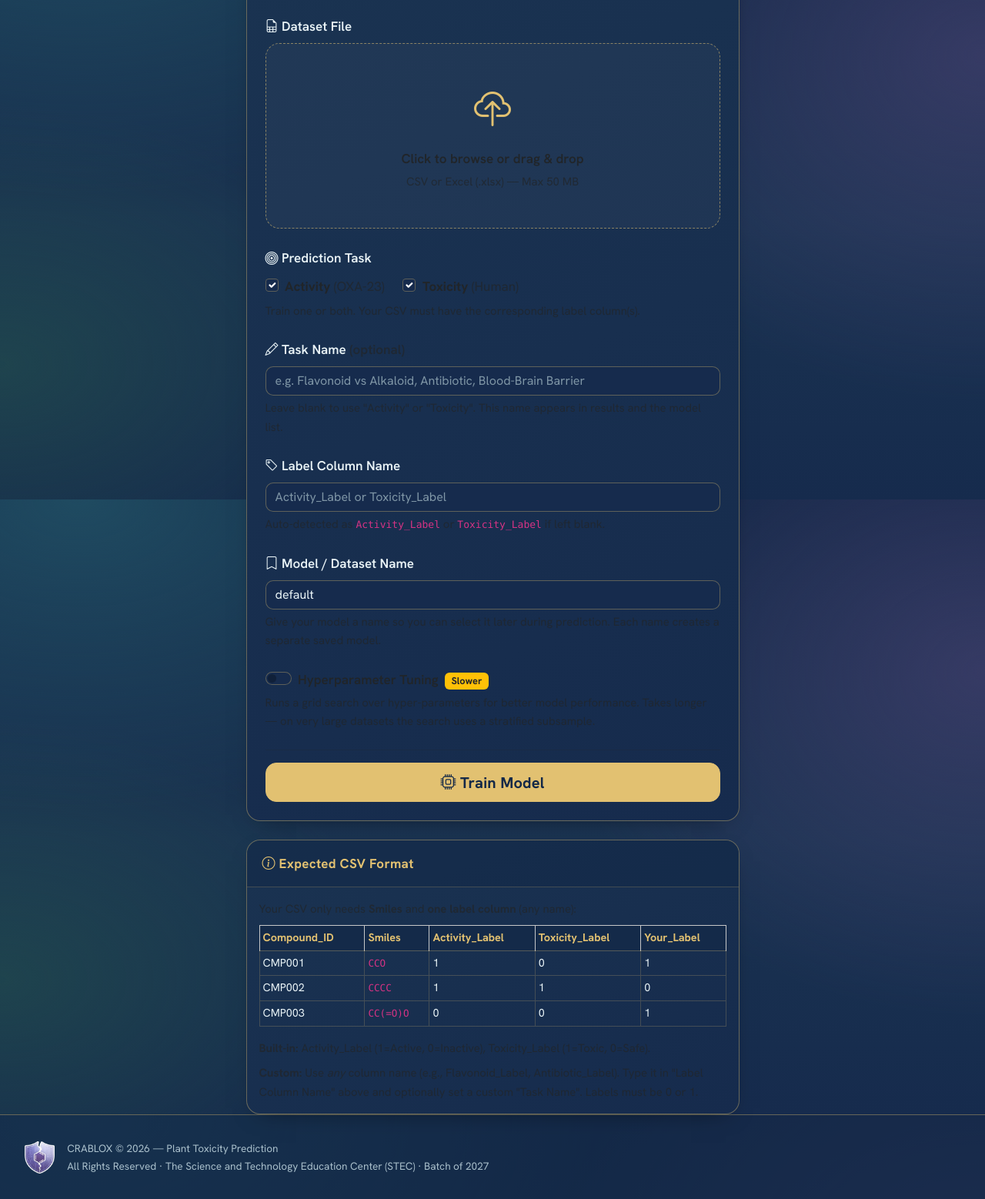
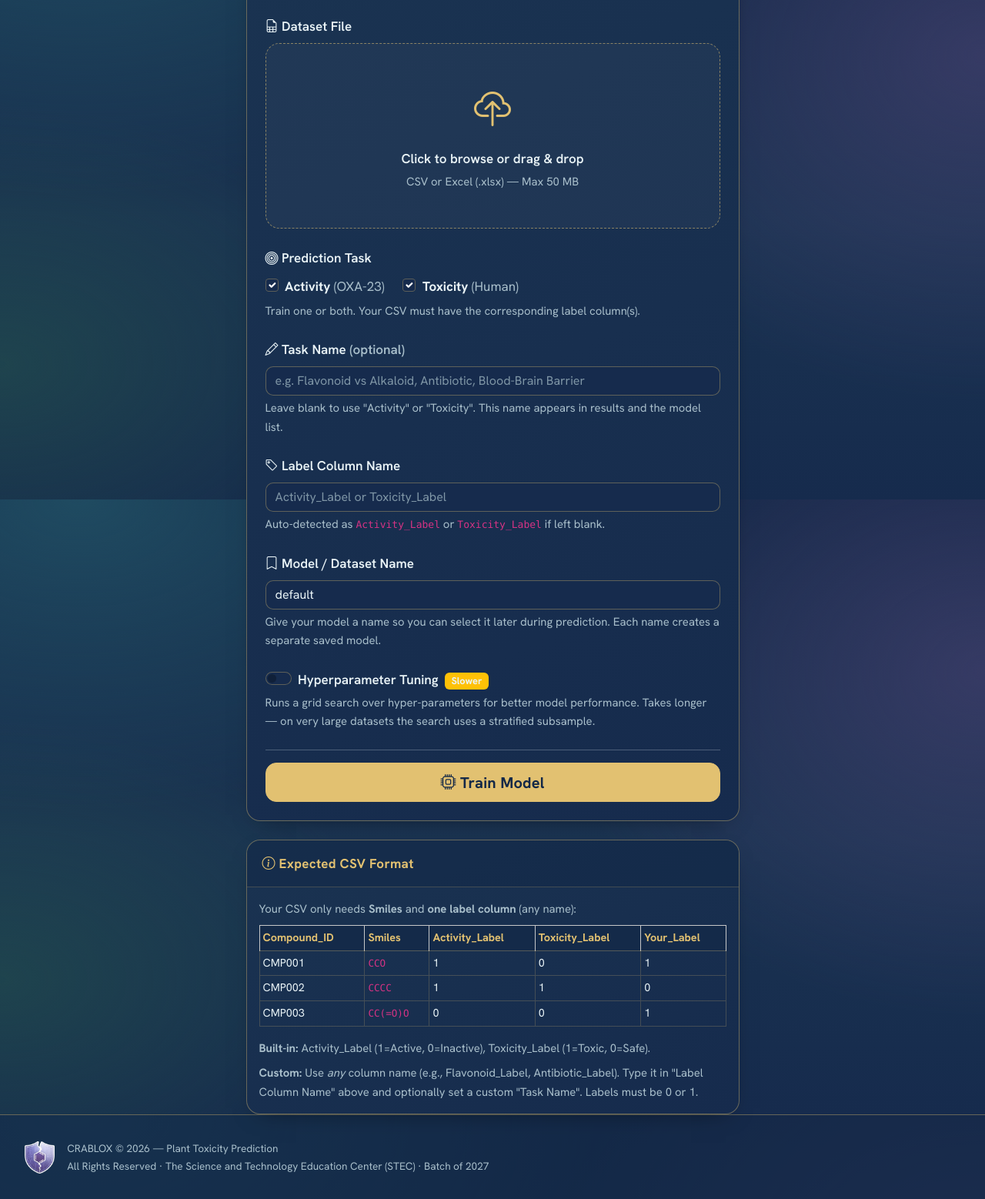
Before and after one commit to janchel/botanicaltox, a Flask app: page /train in a window 1280 px wide. Shown: the part 151-1709 px from the top of the page at 77% size. Run offline with Flask 3, Linux system fonts and the light colour scheme; a user stored in the database is signed in; data comes from the database, SQL or seed files in the repository; parts of the project's set-up code (start-up, migrations or seed data) failed here and were passed over; some libraries are stand-ins or nearby versions; some web fonts are replaced.

Commit message:
fix(theme): make logged-in page text readable on the dark background

```diff
--- a/static/css/theme-crablox.css
+++ b/static/css/theme-crablox.css
@@ -62,7 +62,72 @@ body.theme-crablox {
         radial-gradient(46rem 30rem at 0 78%, rgba(40, 98, 76, .4), transparent 70%),
         linear-gradient(180deg, #132847, #1a3351 55%, #162b4d);
     background-attachment: fixed;
+
+    /* Bootstrap 5 component colors — without these, cards/tables/modals
+       inherit Bootstrap's dark #212529 text and disappear on this navy bg. */
+    --bs-body-color: var(--ink);
+    --bs-body-bg: var(--navy);
+    --bs-secondary-color: var(--mut);
+    --bs-tertiary-color: rgba(234, 244, 247, .72);
+    --bs-emphasis-color: #ffffff;
+    --bs-heading-color: var(--ink);
+    --bs-link-color: var(--mint);
+    --bs-link-color-rgb: 111, 240, 224;
+    --bs-link-hover-color: var(--gold);
+    --bs-link-hover-color-rgb: 226, 193, 113;
+    --bs-card-color: var(--ink);
+    --bs-card-cap-color: var(--gold);
+    --bs-modal-color: var(--ink);
+    --bs-modal-bg: var(--navy2);
+    --bs-dropdown-color: var(--ink);
+    --bs-dropdown-link-color: var(--ink);
+    --bs-dropdown-link-hover-color: var(--ink);
+    --bs-list-group-color: var(--ink);
+    --bs-list-group-bg: transparent;
+    --bs-breadcrumb-divider-color: var(--mut);
+    --bs-breadcrumb-item-active-color: var(--mut);
+    --bs-nav-link-color: var(--mut);
+    --bs-nav-link-hover-color: var(--ink);
+    --bs-accordion-color: var(--ink);
+    --bs-accordion-bg: var(--navy2);
+    --bs-accordion-button-color: var(--ink);
+    --bs-accordion-button-bg: var(--navy2);
+    --bs-accordion-active-color: var(--gold);
+    --bs-accordion-active-bg: #162b4d;
 }
+
+/* Components that don't read the variables above (or are overridden by
+   Bootstrap's own dark defaults) get explicit light foregrounds. */
+body.theme-crablox .card,
+body.theme-crablox .card-title,
+body.theme-crablox .card-text,
+body.theme-crablox .list-group-item,
+body.theme-crablox .accordion-button,
+body.theme-crablox .accordion-body,
+body.theme-crablox .breadcrumb,
+body.theme-crablox .nav-tabs .nav-link,
+body.theme-crablox .nav-pills .nav-link,
+body.theme-crablox .input-group-text,
+body.theme-crablox .form-check-label {
+    color: var(--ink);
+}
+body.theme-crablox .text-muted,
+body.theme-crablox .text-secondary { color: var(--mut) !important; }
+body.theme-crablox .text-dark,
+body.theme-crablox .text-black,
+body.theme-crablox .text-body { color: var(--ink) !important; }
+body.theme-crablox .text-success { color: #8fe3bd !important; }
+body.theme-crablox .text-danger { color: #f0a79d !important; }
+body.theme-crablox .text-warning { color: var(--gold) !important; }
+body.theme-crablox .text-info { color: var(--mint) !important; }
+body.theme-crablox .text-primary { color: #f0d58e !important; }
+body.theme-crablox .text-light { color: #ffffff !important; }
+body.theme-crablox .breadcrumb-item.active { color: var(--mut); }
+body.theme-crablox .input-group-text {
+    background: #162b4d;
+    border: 1.5px solid rgba(226, 193, 113, .35);
+}
+body.theme-crablox .btn-close { filter: invert(1) grayscale(1) brightness(1.6); }
 
 body.theme-crablox h1,
 body.theme-crablox h2,
--- a/templates/base.html
+++ b/templates/base.html
@@ -14,8 +14,8 @@
          Logged-in users get their saved theme rendered server-side
          (no flash of wrong theme); visitors fall back to localStorage. -->
     {% set initial = current_user.theme if current_user.is_authenticated and current_user.theme in ('botanical', 'mintjulep', 'clinical', 'crablox') else 'crablox' %}
-    <link id="theme-stylesheet" rel="stylesheet" href="{{ url_for('static', filename='css/theme-' ~ initial ~ '.css') }}?v=20260828b">
-    <link rel="stylesheet" href="{{ url_for('static', filename='css/base.css') }}?v=20260828b">
+    <link id="theme-stylesheet" rel="stylesheet" href="{{ url_for('static', filename='css/theme-' ~ initial ~ '.css') }}?v=20260828d">
+    <link rel="stylesheet" href="{{ url_for('static', filename='css/base.css') }}?v=20260828d">
 </head>
 <body{% if initial in ('clinical', 'crablox') %} class="theme-{{ initial }}"{% endif %}>
     <nav class="navbar navbar-dark">
@@ -129,7 +129,7 @@
 
             function applyTheme(theme) {
                 if (!['botanical', 'mintjulep', 'clinical', 'crablox'].includes(theme)) theme = 'crablox';
-                link.setAttribute('href', '{{ url_for("static", filename="css/") }}theme-' + theme + '.css?v=20260828b');
+                link.setAttribute('href', '{{ url_for("static", filename="css/") }}theme-' + theme + '.css?v=20260828d');
                 localStorage.setItem(THEME_KEY, theme);
                 options.forEach(function(opt) {
                     opt.classList.toggle('active', opt.dataset.theme === theme);
```
